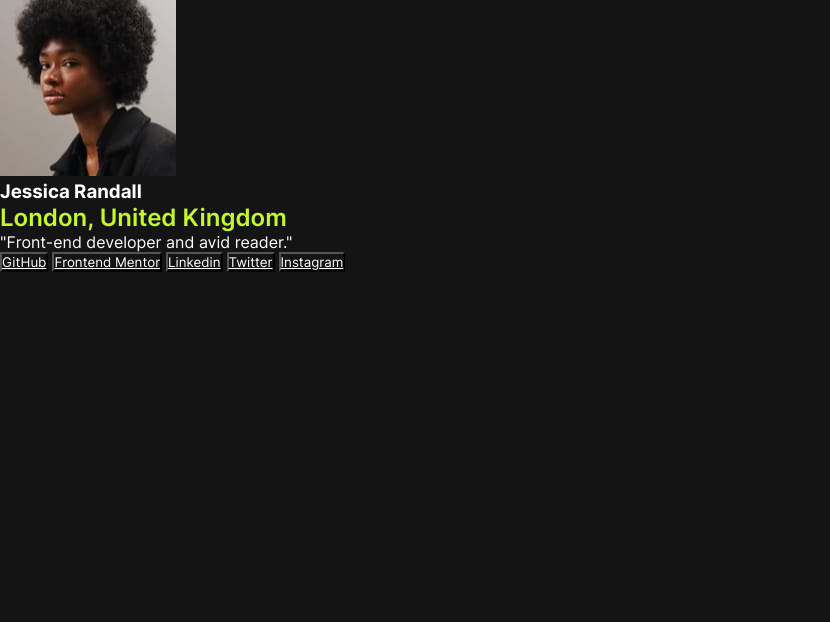
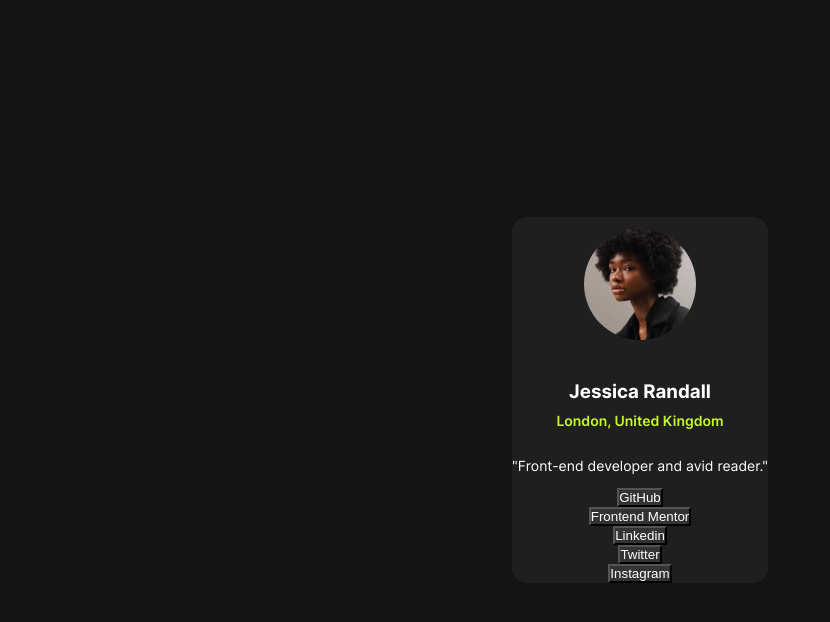
Before and after one commit to deknuydtbenjamin/Social-links-, a plain HTML site: page index.html in a window 1280 px wide. Shown: the whole page, without its empty margins (0-830 px from the left). Drawn offline with Linux system fonts and the light colour scheme.

Commit message:
style css

```diff
--- a/style.css
+++ b/style.css
@@ -33,12 +33,77 @@ h2{
     color: hsl(75, 94%, 57%);
     font-family: "Inter";
     font-weight: 600;
+    font-size: 14px;
+    background-color: hsl(0, 0%, 12%);
+    margin: 0.7em 0 2em 0;
 }
-button{
-    text-decoration: none;
+
+
+p{
+    font-family: "Inter";
+    font-weight: 400;
+    background-color: hsl(0, 0%, 12%);
+    margin-bottom: 1em;
+    font-size: 14px;
 
 }
-p,button{
+h1{
+    background-color: hsl(0, 0%, 12%);
+
+
+}
+img{
+    border-radius: 50%;
+    width: 7em;
+    margin: 0.7em 0 2.5em 0;
+}
+
+
+/*BTN LINKS*/
+a{
+    text-decoration: none;
+}
+ul{
+    list-style: none;
+    text-align: center;
+}
+li, a{
+    background-color: hsl(0, 0%, 20%);
+}
+li{
     font-family: "Inter";
     font-weight: 400;
+    font-size: 14px;
+    margin: 1em;
+    padding: 0.8em 5em;
+    border-radius: 0.5em;
+    font-size: 14px;
 }
+
+section{
+    display: flex;
+    flex-direction: column;
+    align-items: center;
+    background-color: hsl(0, 0%, 12%);
+    border-radius: 1em;
+}
+article, ul{
+    background-color: hsl(0, 0%, 12%);
+}
+
+main{
+    background-color: hsl(0, 0%, 12%);
+    /* margin: 1em 2em;
+    padding: 1em; */
+    border-radius: 1em;
+    width: 20em;
+    height: 37em;
+}
+
+body {
+  display: flex;
+  justify-content: center;
+  align-items: center;
+  min-height: 100vh;
+  background-color: hsl(0, 0%, 8%);
+}
```
